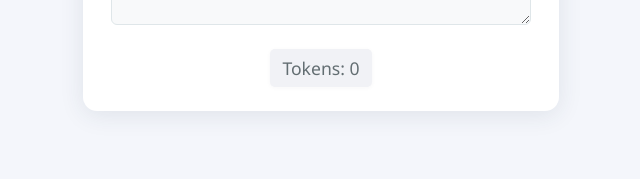
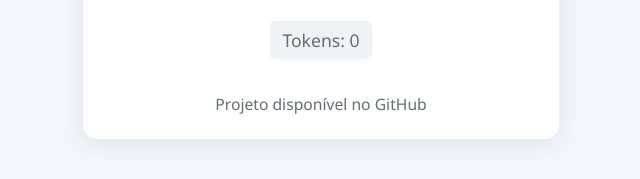
Before and after one commit to motadb/TokenCount, a website: page index.html in a window 1280 px wide. Shown: the part 439-618 px from the top of the page, without its empty margins (319-959 px from the left). Drawn offline with Linux system fonts and the light colour scheme.

Commit message:
Adiciona README e link para o GitHub na página principal

```diff
--- a/index.html
+++ b/index.html
@@ -11,6 +11,11 @@
         <h1>Contador de Tokens</h1>
         <textarea id="inputText" placeholder="Digite seu texto aqui..."></textarea>
         <div id="tokenCount">Tokens: 0</div>
+        <div style="text-align:center; margin-top:18px;">
+            <a href="https://github.com/motadb/TokenCount" target="_blank" style="color:#636e72; text-decoration:none; font-size:0.98rem;">
+                Projeto disponível no GitHub
+            </a>
+        </div>
     </div>
     <!-- GPT Tokenizer CDN -->
     <script src="https://unpkg.com/gpt-tokenizer/dist/gpt-tokenizer.umd.js"></script>
```
Also changed, not shown: README.md (added).
